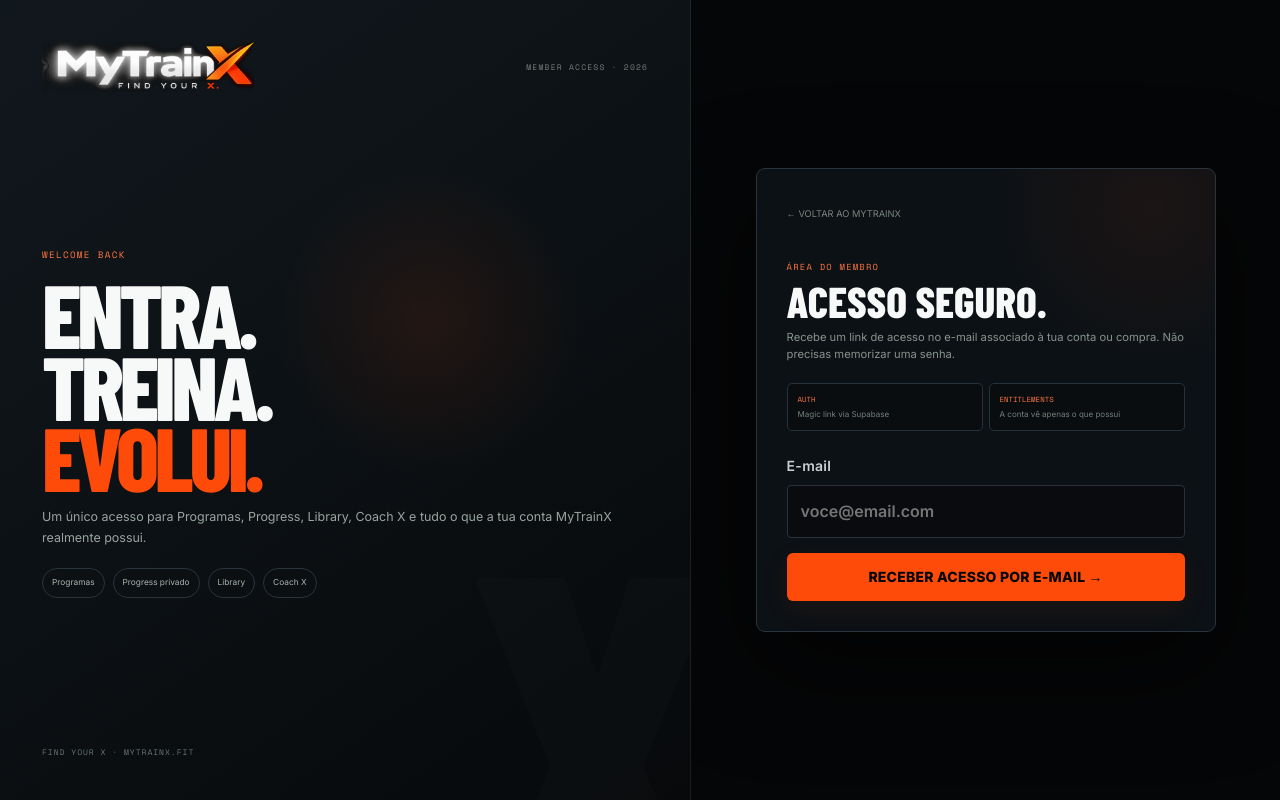
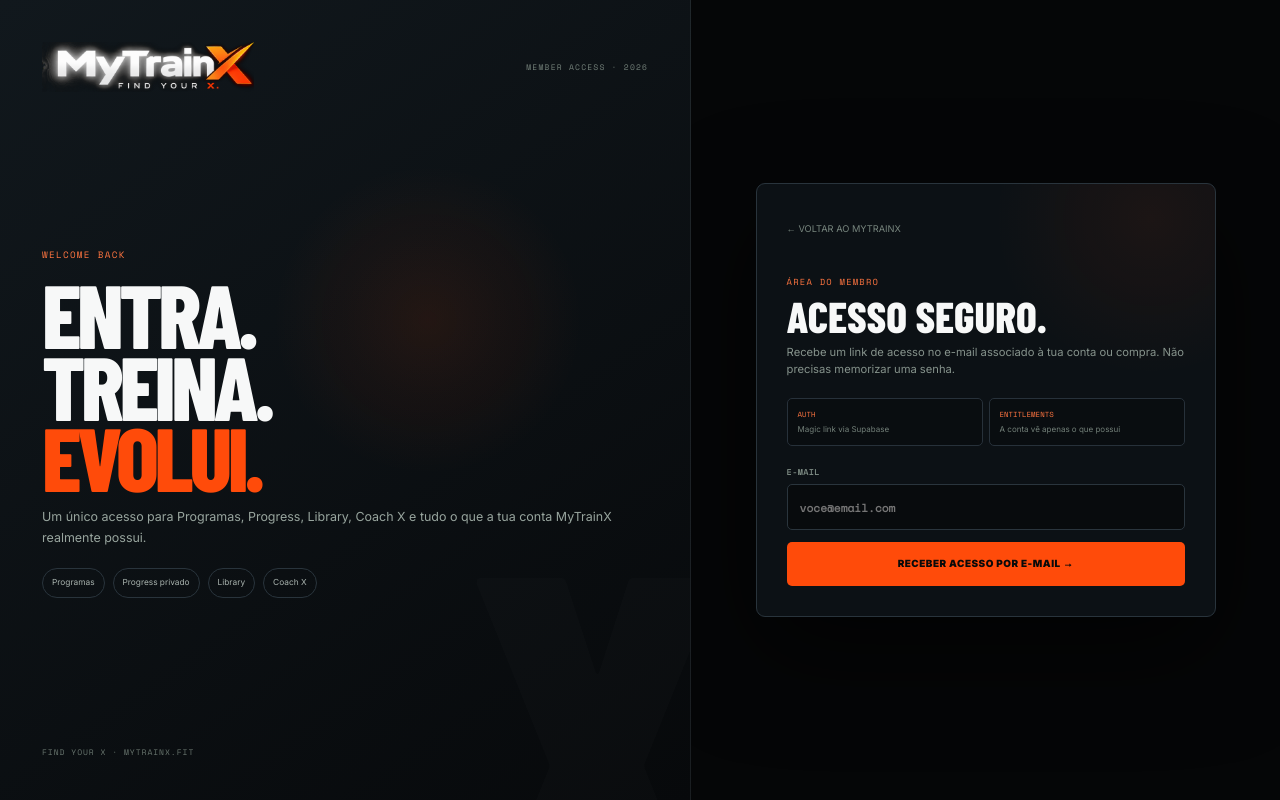
Before and after one commit to mgjexpert/mytrainx-platform, a Next.js app: page /login in a window 1280 px wide. Built offline with nearby package versions, Linux system fonts and the light colour scheme.

Commit message:
style(auth): migrate magic-link form to scoped V3.1 styles

```diff
--- a/app/login/LoginForm.tsx
+++ b/app/login/LoginForm.tsx
@@ -2,6 +2,7 @@
 
 import { useState } from "react";
 import { createClient } from "@/lib/supabase/client";
+import styles from "./login.module.css";
 
 export function LoginForm() {
   const [email, setEmail] = useState("");
@@ -11,51 +12,21 @@ export function LoginForm() {
 
   async function submit(event: React.FormEvent<HTMLFormElement>) {
     event.preventDefault();
-    setLoading(true);
-    setError("");
-    setMessage("");
-
+    setLoading(true); setError(""); setMessage("");
     const supabase = createClient();
     const redirectTo = `${window.location.origin}/auth/confirm?next=/app`;
-
-    const { error: authError } = await supabase.auth.signInWithOtp({
-      email,
-      options: {
-        emailRedirectTo: redirectTo,
-      },
-    });
-
-    if (authError) {
-      setError(authError.message);
-      setLoading(false);
-      return;
-    }
-
-    setMessage("Enviámos um acesso seguro para o seu e-mail.");
+    const { error: authError } = await supabase.auth.signInWithOtp({ email, options: { emailRedirectTo: redirectTo } });
+    if (authError) { setError(authError.message); setLoading(false); return; }
+    setMessage("Enviámos um acesso seguro para o teu e-mail.");
     setLoading(false);
   }
 
   return (
-    <form onSubmit={submit} className="form">
-      <label>
-        E-mail
-        <input
-          name="email"
-          type="email"
-          required
-          value={email}
-          onChange={(event) => setEmail(event.target.value)}
-          placeholder="voce@email.com"
-          autoComplete="email"
-        />
-      </label>
-
-      {error && <div className="error">{error}</div>}
-      {message && <div className="authSuccess">{message}</div>}
-
-      <button className="button full" disabled={loading}>
-        {loading ? "Enviando..." : "Receber acesso por e-mail →"}
-      </button>
+    <form onSubmit={submit} className={styles.form}>
+      <label>E-mail<input name="email" type="email" required value={email} onChange={(event) => setEmail(event.target.value)} placeholder="voce@email.com" autoComplete="email"/></label>
+      {error && <div className={styles.error} role="alert">{error}</div>}
+      {message && <div className={styles.success}>{message}</div>}
+      <button className={styles.button} disabled={loading}>{loading ? "ENVIANDO..." : "RECEBER ACESSO POR E-MAIL →"}</button>
     </form>
   );
 }
```
